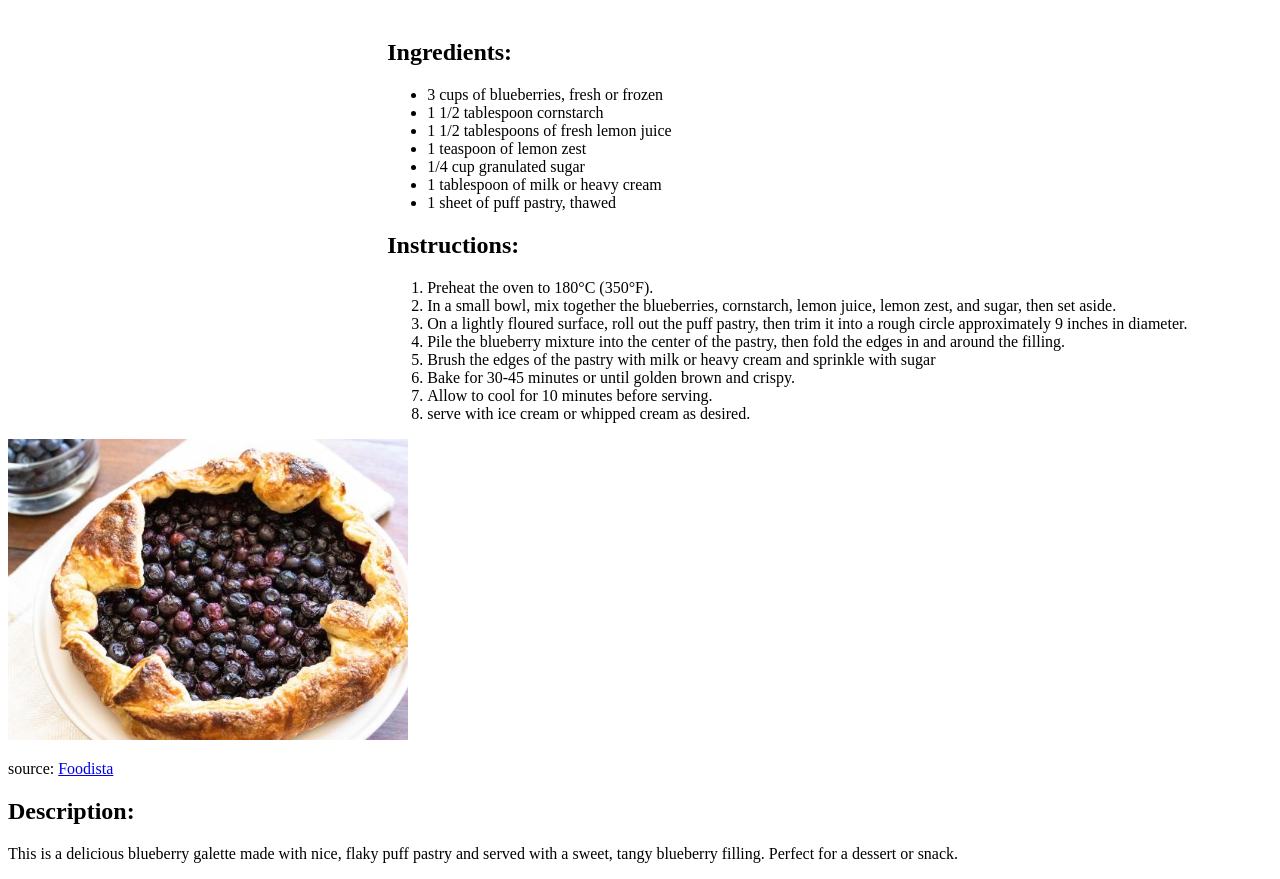
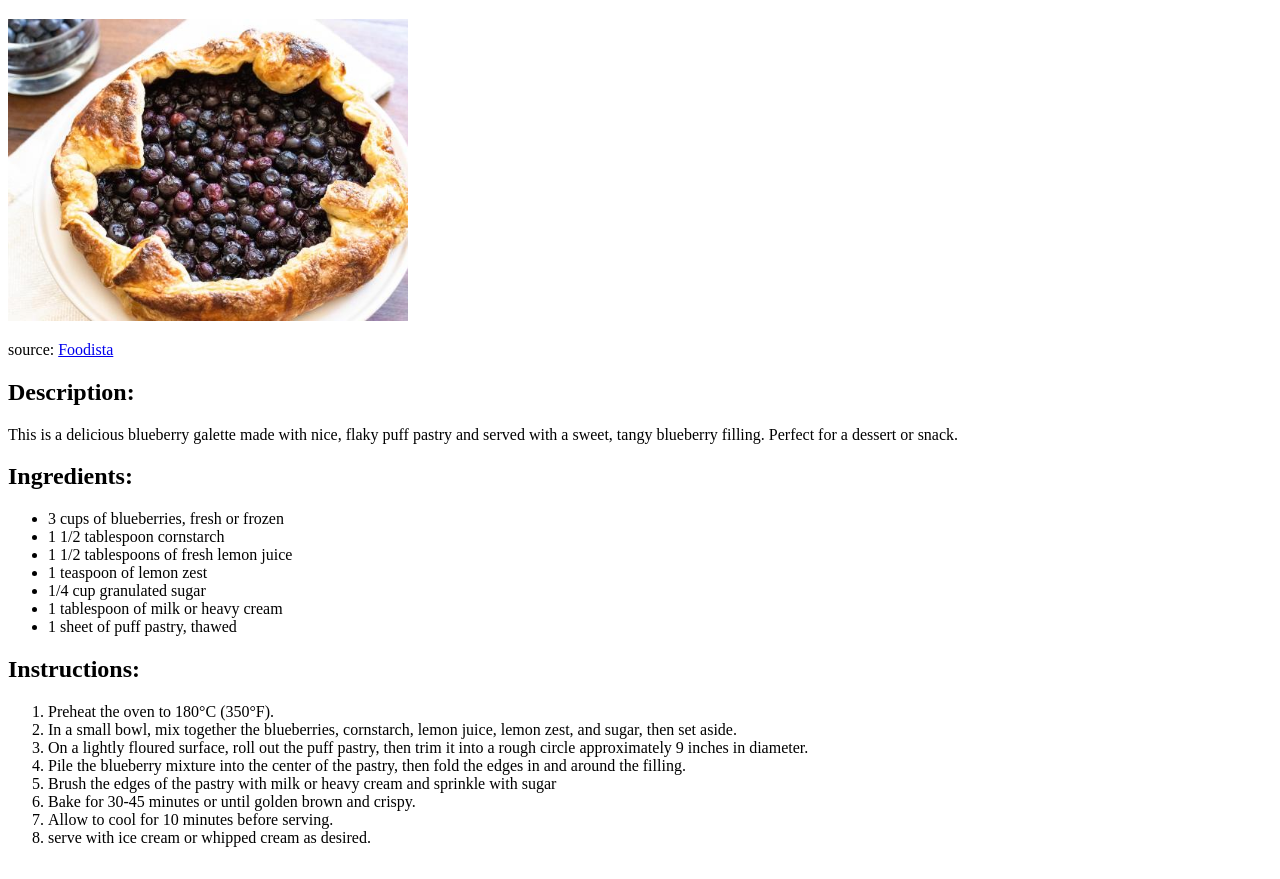
Before and after one commit to ogdenkid/structured-website, a plain HTML site: page index.html in a window 1280 px wide. Shown: the part 61-940 px from the top of the page. Drawn offline with Linux system fonts and the light colour scheme.

Commit message:
got rid of style and reordered sections

```diff
--- a/index.html
+++ b/index.html
@@ -7,13 +7,6 @@
     <meta name="viewport" content="width=device-width, initial-scale=1.0">
     <title>recipe</title>
 
-    <style>
-      aside {
-        width: 70%;
-        float: right;
-      }
-    </style>
-
 </head>
 
 <body>
@@ -21,6 +14,16 @@
   <header>
     <h1>puff pastry blueberry Galette</h1>
   </header>
+
+
+
+    <section name="image">
+      <img src="puff pastry15 (1 of 1).jpg" alt="Blueberry Galette" width="400">
+      <p>source: <a href="https://www.foodista.com/recipe/GQHP6JVJ/puff-pastry-blueberry-galette">Foodista</a></p>
+
+      <h2>Description:</h2>
+      <p>This is a delicious blueberry galette made with nice, flaky puff pastry and served with a sweet, tangy blueberry filling. Perfect for a dessert or snack.</p>
+    </section>
 
     <aside name="recipe">
       <h2>Ingredients:</h2>
@@ -47,14 +50,6 @@
           <li>serve with ice cream or whipped cream as desired.</li>
       </ol>
     </aside>
-
-    <section name="image">
-      <img src="puff pastry15 (1 of 1).jpg" alt="Blueberry Galette" width="400">
-      <p>source: <a href="https://www.foodista.com/recipe/GQHP6JVJ/puff-pastry-blueberry-galette">Foodista</a></p>
-
-      <h2>Description:</h2>
-      <p>This is a delicious blueberry galette made with nice, flaky puff pastry and served with a sweet, tangy blueberry filling. Perfect for a dessert or snack.</p>
-    </section>
 </body>
 
 </html>
```
